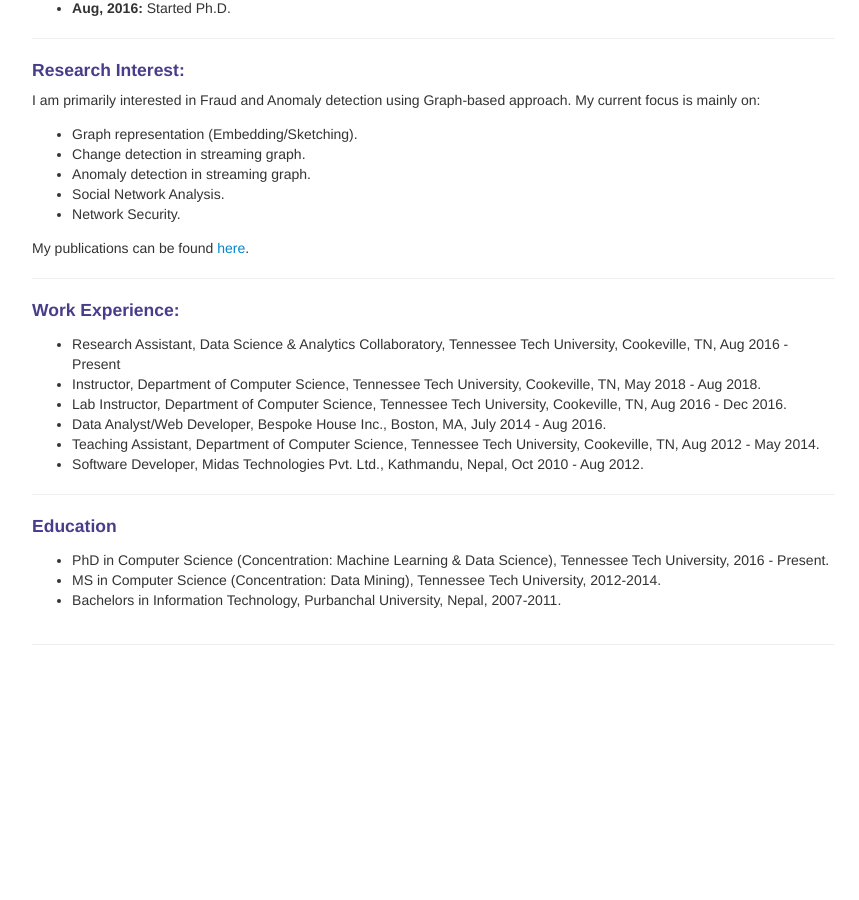
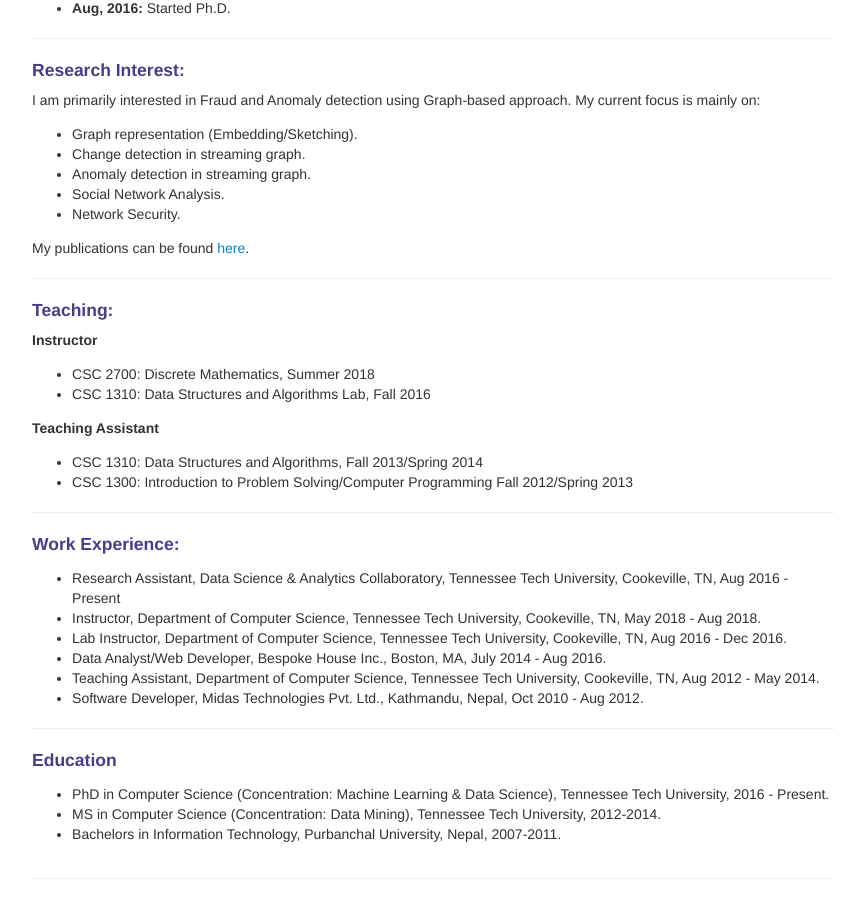
Before and after one commit to rpaudel42/rpaudel42.github.io, a Jekyll site: the page built from index.md, in a window 1280 px wide and 900 px high, scrolled down 1020 px. Shown: the whole window, without its empty margins (420-1279 px from the left). Built offline with Jekyll 4.4.1, drawn with Linux system fonts in a browser that asks for light colours; nearby versions of some CDN libraries; some web fonts are replaced; before the commit the page ends 1686 px from its top, so only the background shows below that.

Commit message:
Add teaching in home page

```diff
--- a/index.md
+++ b/index.md
@@ -61,6 +61,18 @@ I am primarily interested in Fraud and Anomaly detection using Graph-based appro
 My publications can be found [here]({{ BASE_PATH }}/pages/pubs.html).
 
 ---
+#### Teaching:
+
+##### Instructor
+
+* CSC 2700: Discrete Mathematics, Summer 2018
+* CSC 1310: Data Structures and Algorithms Lab, Fall 2016
+
+##### Teaching Assistant
+* CSC 1310: Data Structures and Algorithms, Fall 2013/Spring 2014
+* CSC 1300: Introduction to Problem Solving/Computer Programming Fall 2012/Spring 2013
+
+---
 #### Work Experience:
 * Research Assistant, Data Science & Analytics Collaboratory, Tennessee Tech University, Cookeville, TN, Aug 2016 - Present
 * Instructor, Department of Computer Science, Tennessee Tech University, Cookeville, TN, May 2018 - Aug 2018.
```
Also changed, not shown: 404.md (+1 -1 lines).
